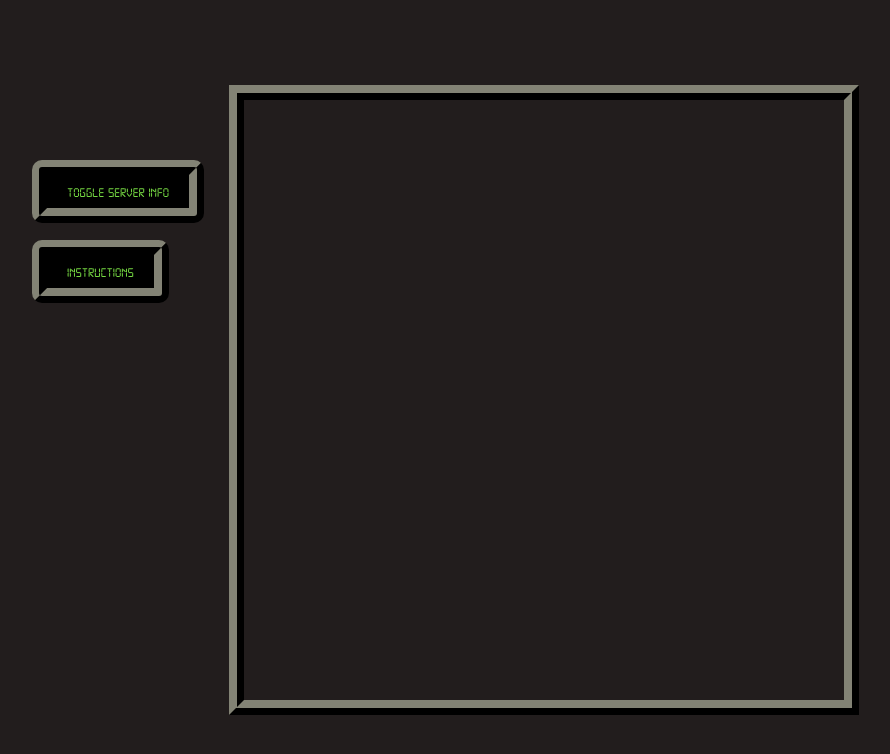
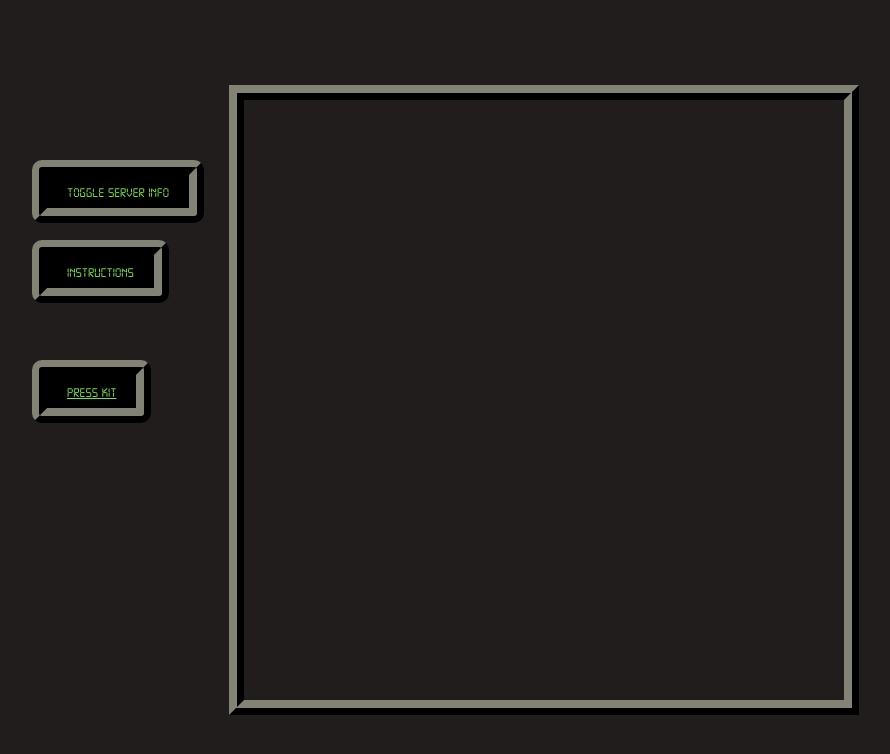
Before and after one commit to byemalin/invadersFromSpace, a plain HTML site: page index.html in a window 1280 px wide. Shown: the whole page, without its empty margins (96-986 px from the left). Drawn offline with nearby package versions, Linux system fonts and the light colour scheme; some packages are replaced by stand-ins of ours.

Commit message:
Added button for press kit

```diff
--- a/Styles/style.css
+++ b/Styles/style.css
@@ -82,7 +82,7 @@ body {
   background-color: rgb(0, 0, 0);
 }
 
-#myText {
+#myText{
   position: absolute;
   top: 20vh;
   left: 10vw;
@@ -95,6 +95,29 @@ body {
   border-radius: 10px;
   background-color: rgb(0, 0, 0);
   font-family: spaceFont;
+}
+
+#kit{
+  position: absolute;
+  top: 20vh;
+  left: 10vw;
+  border: 4mm ridge rgb(47, 47, 42);
+  line-height: 2.5;
+  padding: 0 20px;
+  top: 45vh;
+  color: rgba(122, 225, 69, 1);
+  /* text-shadow: 1px 1px 1px #000; */
+  border-radius: 10px;
+  background-color: rgb(0, 0, 0);
+  font-family: spaceFont;
+}
+
+a{
+  color: rgba(122, 225, 69, 1);
+}
+
+a:hover{
+  background-color: rgb(54, 98, 31);
 }
 
 .instructions {
--- a/index.html
+++ b/index.html
@@ -37,6 +37,9 @@
 
   </div>
 
+  <button class="styled" type="button" id="kit"><a href="https://www.notion.so/Invaders-from-Space-Press-Kit-d3fe2dcba53e4aab812d61cb01aa29ce">Press Kit</a></button>
+
+
   <div class="flexbox">
   <div id="canvasdiv"></div>
   </div>
```
